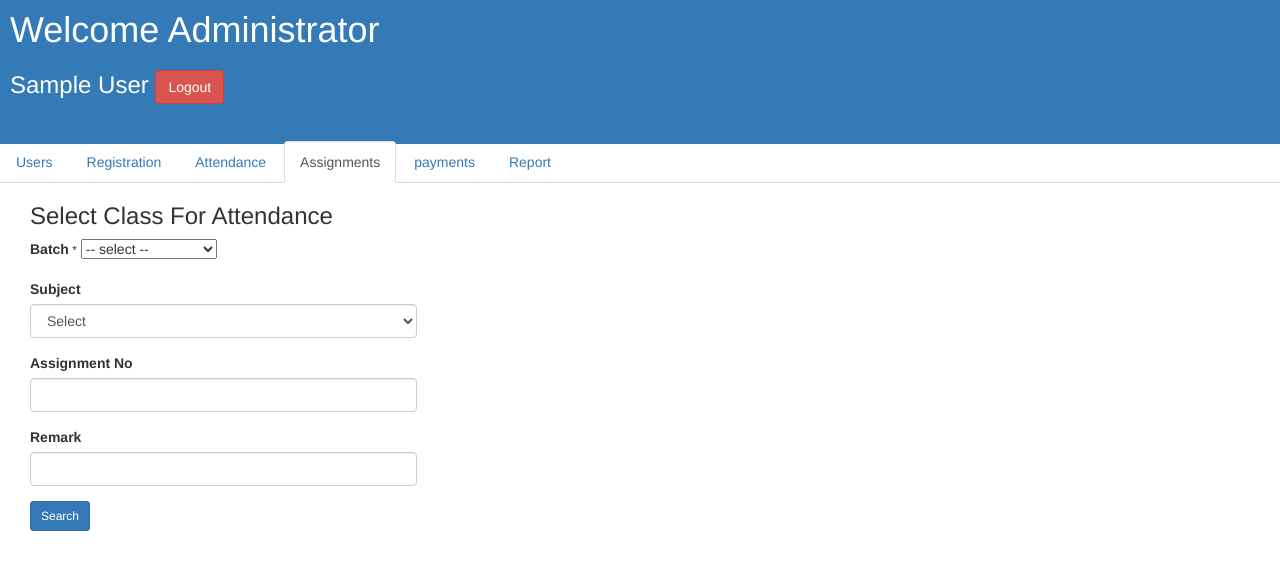
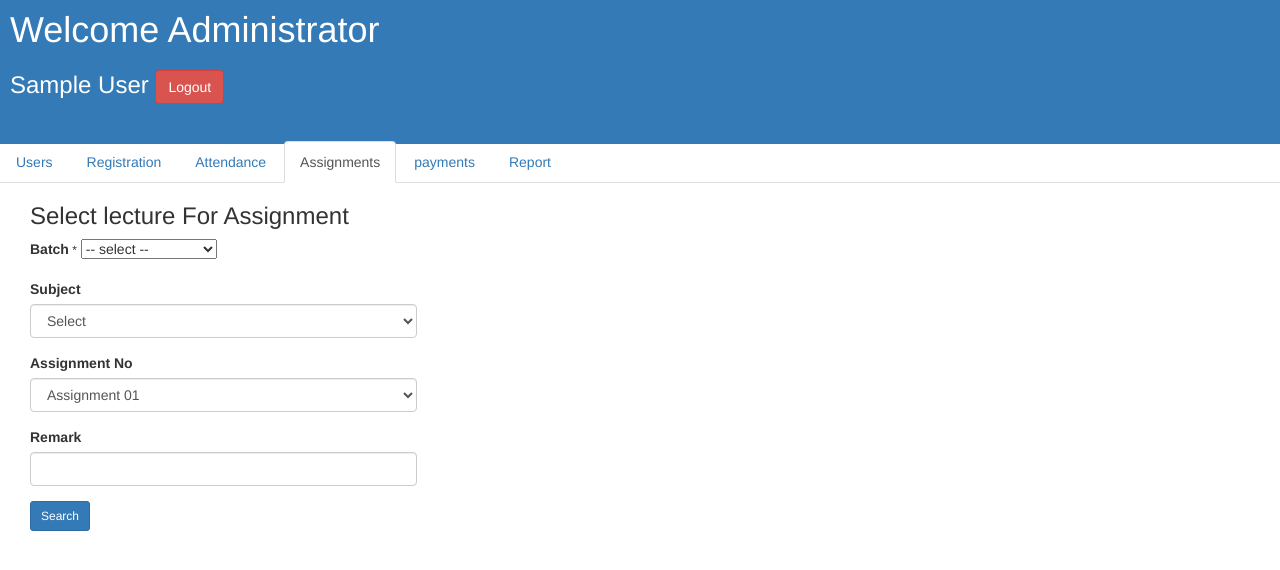
Before and after one commit to Nalindadsn/attendance-system, a PHP site: page /assignments.php in a window 1280 px wide. Shown: the top 570 px of the page. Run offline with PHP 8.4, Linux system fonts and the light colour scheme; the visitor is signed in with stand-in values (Sample User, id 1); data comes from the database, SQL or seed files in the repository; data that the repository does not hold is empty; some libraries are stand-ins or nearby versions.

Commit message:
initial commit mid

```diff
--- a/assignments.php
+++ b/assignments.php
@@ -48,7 +48,7 @@ display: none;
 				<div class="col-md-12">
 					<div class="box box-primary">
 						<div class="box-header with-border">
-							<h3 class="box-title"><i class="fa fa-search"></i> Select Class For Attendance</h3>
+							<h3 class="box-title"><i class="fa fa-search"></i> Select lecture For Assignment</h3>
 						</div>
 						<form id="form1" action="" method="post" accept-charset="utf-8">
 							<div class="box-body">
@@ -82,14 +82,25 @@ display: none;
 										<div class="form-group">
 											<label for="exampleInputEmail1">Assignment No</label>
 
-											<input name="assignmentNo" class="form-control" required>
+											<select name="assignmentNo" id="assignmentNo" class="form-control" required>
+												<option value="1">Assignment 01</option>
+												<option value="2">Assignment 02</option>
+												<option value="3">Assignment 03</option>
+												<option value="4">Assignment 04</option>
+												<option value="5">Assignment 05</option>
+												<option value="6">Assignment 06</option>
+												<option value="7">Assignment 07</option>
+												<option value="8">Assignment 08</option>
+												<option value="9">Assignment 09</option>
+												<option value="10">Assignment 10</option>
+											</select>
 											<span class="text-danger"></span>
 										</div>
 
 										<div class="form-group">
 											<label for="exampleInputEmail1">Remark</label>
 
-											<input name="remark" class="form-control" required>
+											<input name="remark" id="remark" class="form-control" required>
 											<span class="text-danger"></span>
 										</div>
 
--- a/class/Studentt.php
+++ b/class/Studentt.php
@@ -283,7 +283,7 @@ $a=$this->ck($student['id'], $this->classId, $this->sId);
 					$attendanceStatus = $value;
 					if($student_id) {
 						$insertQuery = "INSERT INTO ".$this->attendanceTable."(student_id, class_id, status, attendance_date,assignmentNo,remark)
-						VALUES ('".$student_id."', '".$_POST["att_classid"]."', '".$attendanceStatus."', '".$attendanceDate."', '".$_POST["assignmentNo"]."', '".$_POST["remark"]."')";
+						VALUES ('".$student_id."', '".$_POST["att_classid"]."', '".$attendanceStatus."', '".$attendanceDate."', '".$_POST["att_assignmentNo"]."', '".$_POST["att_remark"]."')";
 
 						$stmt = $this->conn->prepare($insertQuery);
 						$stmt->execute();
```
Also changed, not shown: assignment_report.php (+1 -12 lines).
